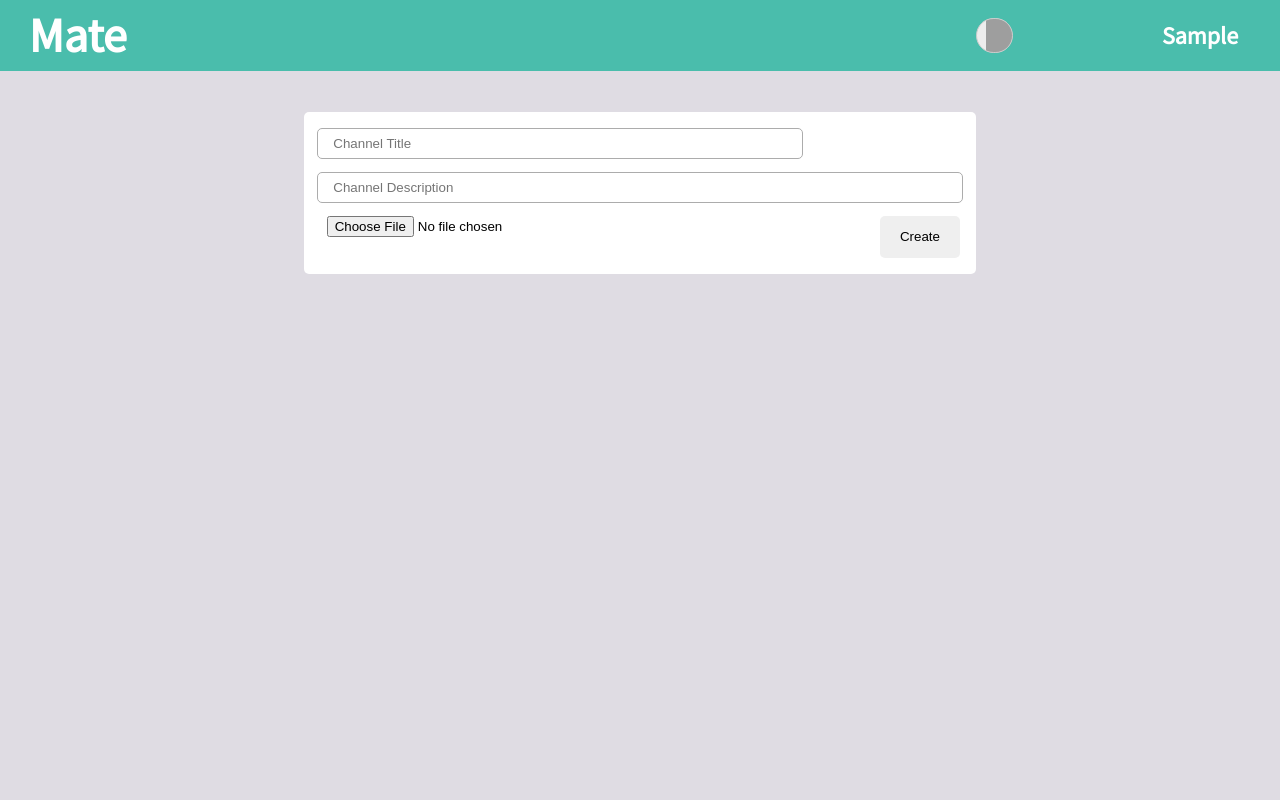
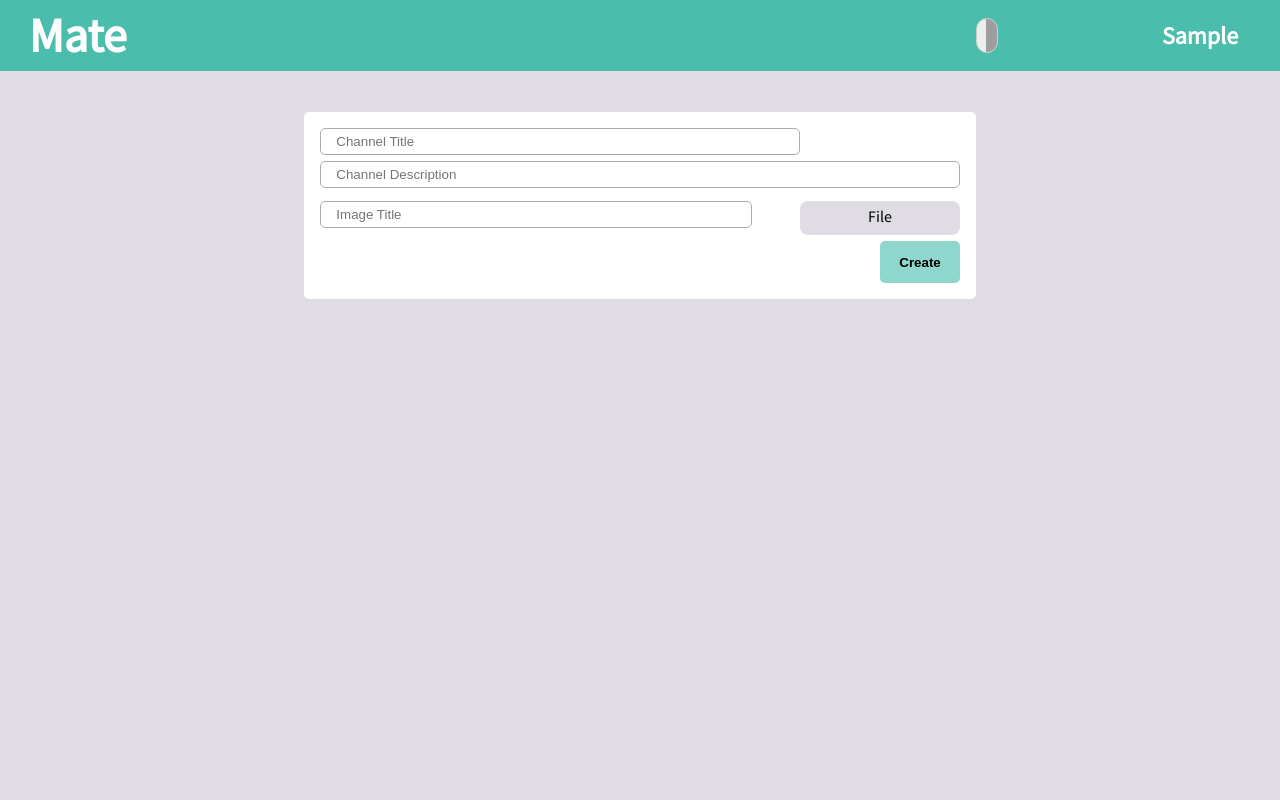
Before and after one commit to duartefrazao/LTW, a PHP site: page /pages/add_channel.php in a window 1280 px wide. Run offline with PHP 8.4, Linux system fonts and the light colour scheme; the visitor is signed in with stand-in values (Sample User, id 1); some libraries are stand-ins or nearby versions; grey boxes are pictures that could not be loaded.

Commit message:
improved css

```diff
--- a/actions/action_add_channel.php
+++ b/actions/action_add_channel.php
@@ -11,10 +11,11 @@
 
     $title = test_input($_POST['title']);
     $description = test_input($_POST['description']);
+    $imageDescription = test_input($_POST['imageDescription']);
 
     insertNewChannel($title, $description);
 
-    createImageResource(getLastChannelId(), 'channels', $title);
+    createImageResource(getLastChannelId(), 'channels', $imageDescription);
 
     header('Location: ../pages/posts.php');
 ?>
--- a/actions/action_add_post.php
+++ b/actions/action_add_post.php
@@ -11,9 +11,10 @@
     $title = test_input($_POST['title']);
     $text = test_input($_POST['text']);
     $channel = test_input($_POST['channel']);
+    $imageDescription = test_input($_POST['description']);
 
 
     addNewPost($title, $text, $_SESSION['id'], $channel);
-    createImageResource(getLastPostId(), 'posts', $title);
+    createImageResource(getLastPostId(), 'posts', $imageDescription);
     header('Location: ../pages/posts.php');
 ?>
--- a/css/style.css
+++ b/css/style.css
@@ -2,18 +2,45 @@
     --nav-bg-color: #4abdac;
     --background: #dfdce3;
     --button_bg: #252422;
-    --latte: #DDBC95;
-    --coffe: #c7140b;
     --text: #1C2127;
-    --test_color: #0384c9;
-
-    --green: #4e873d;
-    --kinda-grey: #afbfdc;
     --kinda-black: #171a1c;
-    --yellow: #fcd42b;
 
     --upvote-color: #eca400;
     --downvote-color: #006992;
+}
+
+
+/* COMMON */
+
+.fileContainer {
+    cursor: inherit;
+    white-space: nowrap;
+    display: inline-block;
+    overflow: hidden;
+    text-overflow: ellipsis;
+    width:10em;
+    text-align: center;
+    background:var(--background);
+    border-radius: .5em;
+    overflow: hidden;
+    font-weight: normal;
+    margin: 0.3em 0 0.6em auto;
+    padding-top:0.3em;
+    padding-bottom: 0.3em;
+    height:1.5em;
+    transition: all .5s;
+}
+
+.fileContainer:hover{
+    cursor: pointer;
+    background-color: grey;
+}
+
+
+.fileContainer [type=file] {
+    cursor: pointer;
+    display:none;
+    overflow:hidden;
 }
 
 a {
@@ -779,14 +786,12 @@ input[type='hidden'] {
 
 
 /*----------------------------------------------------------*/
-/*--------------------------ADD POST------------------------*/
+/*-----------------------ADD POST/ADD CHANNEL---------------*/
 /*----------------------------------------------------------*/
 
 
 
-
-
-#new-post{
+#new-post, #new-channel{
     display: grid;
     grid-template-columns: 3fr 1fr;
     grid-template-rows:auto;
@@ -817,7 +822,9 @@ input[type='hidden'] {
     margin-bottom: 1em;
 }
 
-#new-post input[name="description"]{
+#new-post input[name="description"],
+#new-channel input[name="description"],
+#new-channel input[name="imageDescription"]{
     width: 100%;
     grid-area: description;
     height: 2em;
@@ -828,8 +835,8 @@ input[type='hidden'] {
     margin-top:0.5em;
 }
 
-
-#new-post input[name='title']{
+#new-post input[name='title'],
+#new-channel input[name='title']{
     width: 100%;
     grid-area: title;
     height: 2em;
@@ -839,7 +846,8 @@ input[type='hidden'] {
     margin-bottom: 1em;
 }
 
-#new-post input[type='submit']{
+#new-post input[type='submit'],
+#new-channel  input[type='submit']{
     background-color:#4abdac9d;
     display: block;
     justify-self: end;
@@ -862,33 +873,33 @@ input[type='hidden'] {
 }
 
 
-#new-post .fileContainer {
-    cursor: inherit;
-    white-space: nowrap;
-    display: inline-block;
-    overflow: hidden;
-    text-overflow: ellipsis;
-    width:10em;
-    text-align: center;
-    background:var(--background);
-    border-radius: .5em;
-    overflow: hidden;
-    font-weight: normal;
-    margin: 0.3em 0 0.6em auto;
-    padding-top:0.3em;
-    padding-bottom: 0.3em;
-    height:1.5em;
+/*----------------------------------------------------------*/
+/*--------------------------ADD CHANNEL-----------------------*/
+/*----------------------------------------------------------*/
+
+#new-channel{
+    grid-template-areas: "title           ."
+                         "description     description"
+                         "imageDesc       image"
+                         ".               share";
 }
 
-
-#new-post .fileContainer [type=file] {
-
-    cursor: pointer;
-    display:none;
-    overflow:hidden;
+#new-channel input[name='title']{
+    margin-bottom: 0;
 }
 
+#new-channel .fileContainer{
+    grid-area: image;
+    margin: 0;
+}
 
+#new-channel input[name="imageDescription"]{
+    width: 90%;
+    justify-self: left;
+    grid-area: imageDesc;
+    margin: 0;
+    margin-bottom: 1em;
+}
 
 /*----------------------------------------------------------*/
 /*-------------------------SEARCH BAR-----------------------*/
@@ -1132,73 +1143,7 @@ input[type='hidden'] {
 }
 
 
-/*----------------------------------------------------------*/
-/*--------------------------ADD CHANNEL-----------------------*/
-/*----------------------------------------------------------*/
 
-#new-channel{
-    display: grid;
-    grid-template-columns: 3fr 1fr;
-    grid-template-rows:auto;
-    grid-template-areas: "title           ."
-                         "description     description"
-                         "image           share";
-    max-width: 40em;
-    margin: 7em auto;
-    padding: 1em;
-    background-color: white;
-    justify-items: center;
-    border-radius: 5px 5px 5px 5px;
-}
-
-
-#new-channel input[name="description"]{
-    width: 100%;
-    grid-area: description;
-    height: 2em;
-    border-radius: 5px 5px 5px 5px;
-    border: solid rgb(172, 172, 172) 1px;
-    text-indent: 1em;
-    margin-bottom: 1em;
-}
-
-#new-channel input[type="file"]{
-    width: 100%;
-    grid-area: image;
-    margin-left: 1em;
-}
-
-#new-channel input[name='title']{
-    width: 100%;
-    grid-area: title;
-    height: 2em;
-    border-radius: 5px 5px 5px 5px;
-    border: solid rgb(172, 172, 172) 1px;
-    text-indent: 1em;
-    margin-bottom: 1em;
-}
-
-#new-channel input[type='submit']{
-
-    display: block;
-    justify-self: end;
-    grid-area: share;
-    padding: 1em 0.5em;
-    border-radius: 5px 5px 5px 5px;
-    width: 50%;
-    border: none;
-}
-
-#new-post textarea{
-    width: 100%;
-    grid-area: content;
-    margin-bottom: 1em;
-    text-indent: 0.5em;
-    height: 6em;
-    border-radius: 5px 5px 5px 5px;
-    border: solid rgb(172, 172, 172) 1px;
-    resize: none;
-}
 
 
 
--- a/pages/add_channel.php
+++ b/pages/add_channel.php
@@ -9,6 +9,8 @@
     if(!isset($_SESSION['username']))
         die(header('Location: posts.php'));
 
+    includeScript("file_upload_button");
+
     draw_header_global($_SESSION['username']);
 
     drawAddChannel();
--- a/templates/tpl_channel.php
+++ b/templates/tpl_channel.php
@@ -30,7 +30,11 @@
     <form id="new-channel" action="../actions/action_add_channel.php" enctype="multipart/form-data" method="post">
         <input type="text" required name="title" placeholder="Channel Title"/>
         <input type="text" required name="description" placeholder="Channel Description">
-        <input type="file"  name="image" placeholder="Channel Banner">
+        <input type="text" name="imageDescription" placeholder="Image Title">
+        <label class="fileContainer" >
+            File
+            <input type="file" title=" " name="image" placeholder="Channel Banner">
+        </label>
         <input type="submit" value="Create">
     </form>
 <?php } ?>
--- a/templates/tpl_common.php
+++ b/templates/tpl_common.php
@@ -71,6 +71,13 @@
             </header>
 <?php } ?>
 
+
+<?php function draw_add_button(){
+    if(isset($_SESSION['username'])) {?>
+    <a href="add_post.php" class="add-story">&#43;</i></a>
+    <?php } ?>
+
+<?php } ?>
 
 
 <?php function draw_footer(){
--- a/templates/tpl_posts.php
+++ b/templates/tpl_posts.php
@@ -12,8 +12,8 @@
         ?>
     </section>
 
+    <?php draw_add_button(); ?>
 
-    <a href="add_post.php" class="add-story">&#43;</i></a>
 <?php }?>
 
 
@@ -57,6 +57,8 @@
         <section id="comments"> </section>
 
         <span class="load-more"> Load More </span>
+
+        <?php draw_add_button(); ?>
 
     </article>
 <?php }?>
```
Also changed, not shown: other parts of css/style.css (+14 -31 lines).
